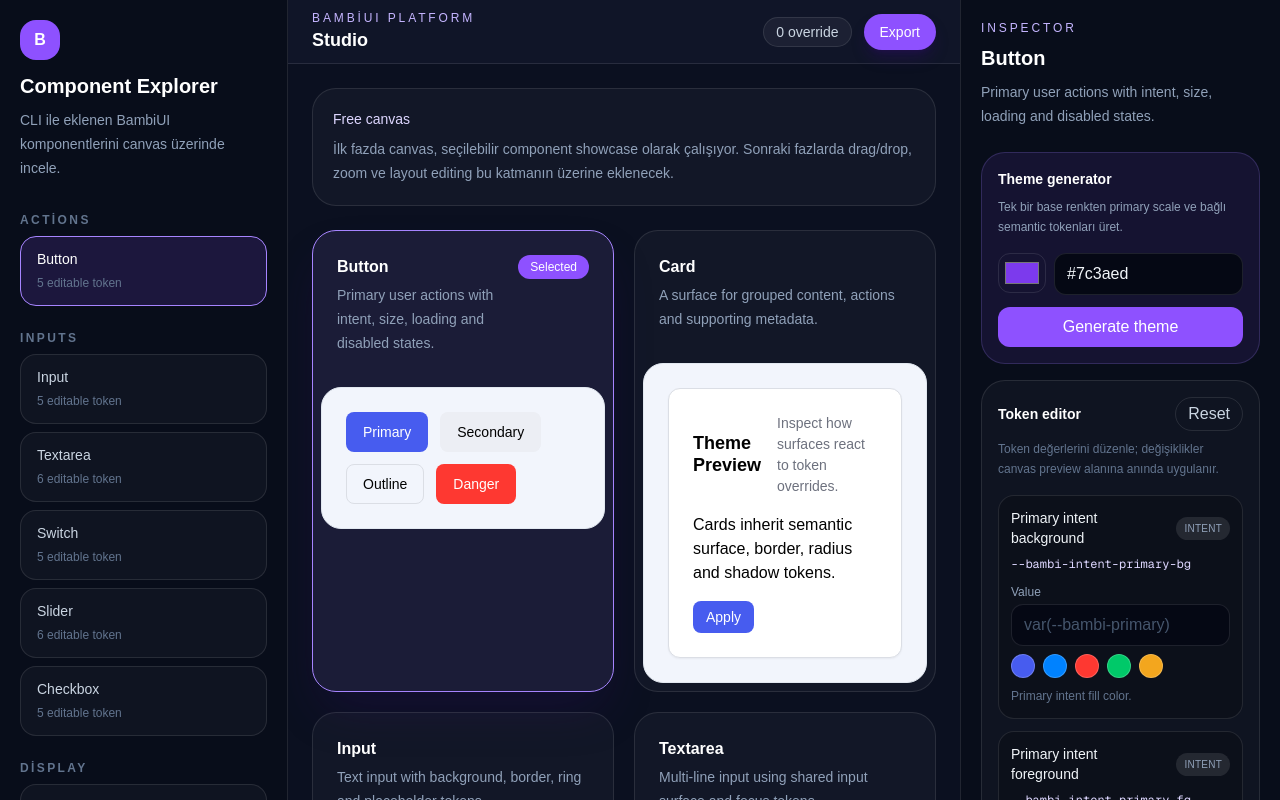
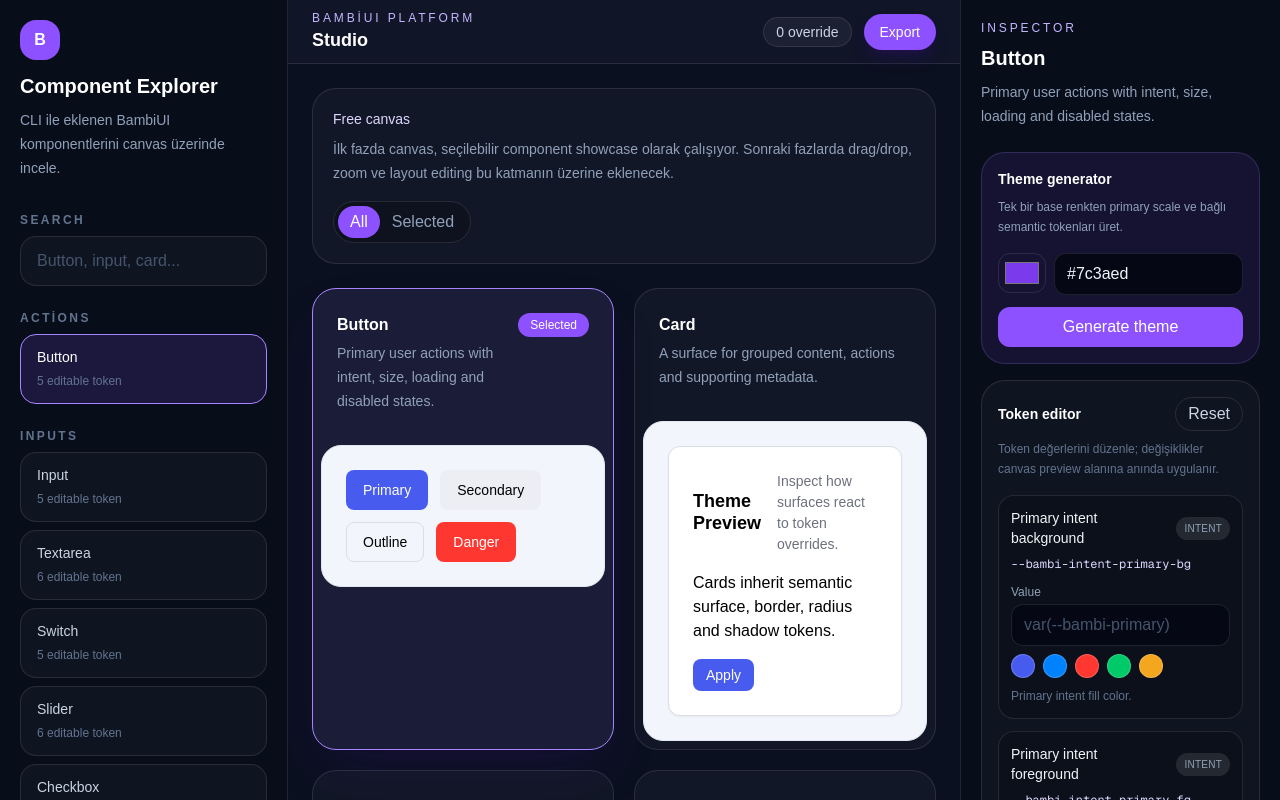
Before and after one commit to bambiui/studio, a Next.js app: page / in a window 1280 px wide. Shown: the top 800 px of the page. Built offline with nearby package versions, Linux system fonts and the light colour scheme.

Commit message:
feat(studio): add component search and canvas views

```diff
--- a/src/studio/components/StudioShell.tsx
+++ b/src/studio/components/StudioShell.tsx
@@ -155,6 +155,8 @@ function ComponentExplorer({
   selectedComponentId,
   onSelectComponent,
 }: ComponentExplorerProps) {
+  const [query, setQuery] = useState("");
+
   return (
     <aside className="hidden w-72 shrink-0 border-r border-white/10 bg-[#080d1a] p-5 lg:block">
       <div className="mb-8">
@@ -167,11 +169,24 @@ function ComponentExplorer({
         </p>
       </div>
 
+      <label className="mb-6 block">
+        <span className="mb-2 block text-xs font-semibold uppercase tracking-[0.2em] text-slate-500">
+          Search
+        </span>
+        <input
+          value={query}
+          onChange={(event) => setQuery(event.target.value)}
+          placeholder="Button, input, card..."
+          className="w-full rounded-2xl border border-white/10 bg-white/[0.03] px-4 py-3 text-sm text-slate-100 outline-none transition placeholder:text-slate-600 focus:border-violet-400"
+        />
+      </label>
+
       <div className="space-y-6">
         {componentCategories.map((category) => (
           <ComponentCategoryGroup
             key={category}
             category={category}
+            query={query}
             selectedComponentId={selectedComponentId}
             onSelectComponent={onSelectComponent}
           />
@@ -183,16 +198,27 @@ function ComponentExplorer({
 
 interface ComponentCategoryGroupProps extends ComponentExplorerProps {
   category: ComponentCategory;
+  query: string;
 }
 
 function ComponentCategoryGroup({
   category,
+  query,
   selectedComponentId,
   onSelectComponent,
 }: ComponentCategoryGroupProps) {
-  const components = studioComponents.filter(
-    (component) => component.category === category,
-  );
+  const normalizedQuery = query.trim().toLowerCase();
+  const components = studioComponents.filter((component) => {
+    if (component.category !== category) return false;
+    if (!normalizedQuery) return true;
+
+    return [component.name, component.description, component.category]
+      .join(" ")
+      .toLowerCase()
+      .includes(normalizedQuery);
+  });
+
+  if (components.length === 0) return null;
 
   return (
     <section>
@@ -239,20 +265,48 @@ function Canvas({
   onSelectComponent,
   previewStyle,
 }: CanvasProps) {
+  const [viewMode, setViewMode] = useState<"all" | "selected">("all");
+  const visibleComponents =
+    viewMode === "selected"
+      ? studioComponents.filter(
+          (component) => component.id === selectedComponentId,
+        )
+      : studioComponents;
+
   return (
     <section className="min-h-0 flex-1 overflow-auto p-6">
       <div className="mx-auto max-w-6xl">
         <div className="mb-6 rounded-3xl border border-white/10 bg-white/[0.03] p-5">
-          <p className="text-sm font-medium text-violet-200">Free canvas</p>
-          <p className="mt-2 max-w-2xl text-sm leading-6 text-slate-400">
-            İlk fazda canvas, seçilebilir component showcase olarak çalışıyor.
-            Sonraki fazlarda drag/drop, zoom ve layout editing bu katmanın
-            üzerine eklenecek.
-          </p>
+          <div className="flex flex-wrap items-start justify-between gap-4">
+            <div>
+              <p className="text-sm font-medium text-violet-200">Free canvas</p>
+              <p className="mt-2 max-w-2xl text-sm leading-6 text-slate-400">
+                İlk fazda canvas, seçilebilir component showcase olarak
+                çalışıyor. Sonraki fazlarda drag/drop, zoom ve layout editing bu
+                katmanın üzerine eklenecek.
+              </p>
+            </div>
+            <div className="flex rounded-full border border-white/10 bg-black/20 p-1">
+              {(["all", "selected"] as const).map((mode) => (
+                <button
+                  key={mode}
+                  type="button"
+                  onClick={() => setViewMode(mode)}
+                  className={`rounded-full px-3 py-1 text-xs font-medium transition ${
+                    viewMode === mode
+                      ? "bg-violet-500 text-white"
+                      : "text-slate-400 hover:text-white"
+                  }`}
+                >
+                  {mode === "all" ? "All" : "Selected"}
+                </button>
+              ))}
+            </div>
+          </div>
         </div>
 
         <div className="grid gap-5 xl:grid-cols-2">
-          {studioComponents.map((component) => (
+          {visibleComponents.map((component) => (
             <CanvasCard
               key={component.id}
               component={component}
```
